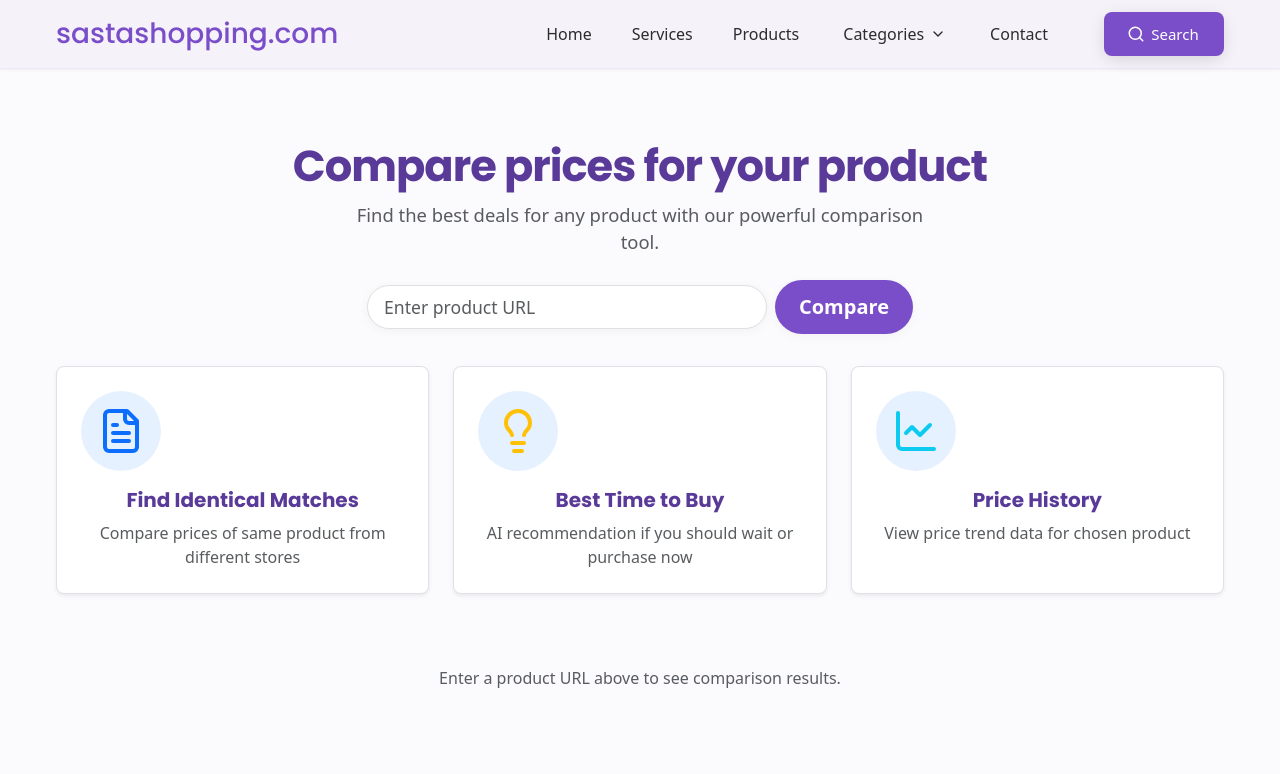
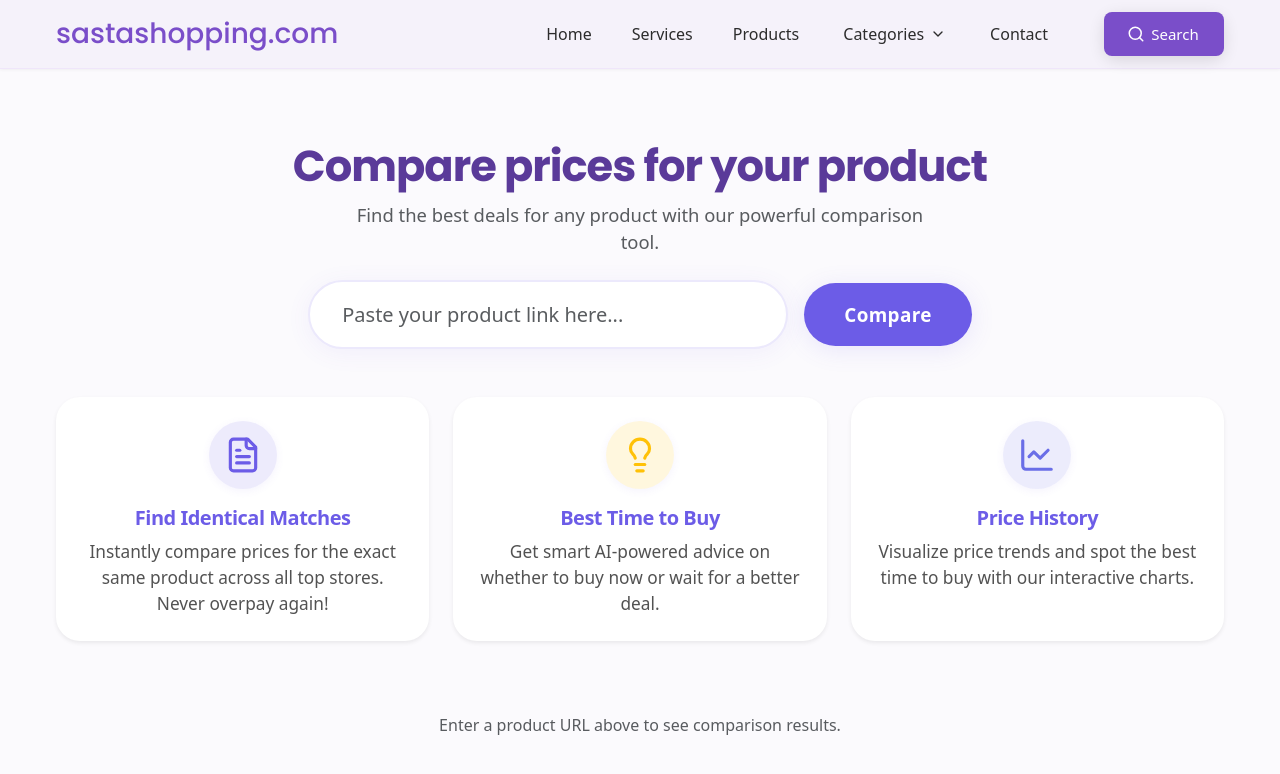
Before and after one commit to shiveshhcodes/sastashopping.com, a React (Vite) app: page /compare-prices in a window 1280 px wide. Shown: the top 774 px of the page. Built offline with nearby package versions, Linux system fonts and the light colour scheme.

Commit message:
improvements

```diff
--- a/src/pages/PriceComparison/components/AIRecommendation.css
+++ b/src/pages/PriceComparison/components/AIRecommendation.css
@@ -54,6 +54,10 @@
   color: #fff;
   box-shadow: 0 4px 18px rgba(108, 92, 231, 0.13);
 }
+.ai-recommendation-btn:hover svg, .ai-recommendation-btn:focus svg {
+  color: #fff !important;
+  transition: color 0.18s;
+}
 .ai-spin {
   animation: ai-spin 1s linear infinite;
 }
--- a/src/pages/PriceComparison/components/PriceComparisonFilters.jsx
+++ b/src/pages/PriceComparison/components/PriceComparisonFilters.jsx
@@ -6,37 +6,37 @@ function PriceComparisonFilters() {
   return (
     <div className="row gx-4 gy-4 mb-5 pb-4">
       <div className="col-12 col-md-4">
-        <div className="price-comparison-feature-box border rounded-3 shadow-sm p-4 text-center h-100 transition-shadow">
-          <div className="icon-wrapper mb-3">
-            <FileText size={48} className="text-primary" />
+        <div className="feature-card price-comparison-feature-box border-0 shadow-sm p-4 text-center h-100 transition-shadow">
+          <div className="feature-icon mb-3" style={{ background: 'rgba(108,92,231,0.12)' }}>
+            <FileText size={38} style={{ color: '#6c5ce7' }} />
           </div>
-          <h5 className="fw-bold mb-2">Find Identical Matches</h5>
-          <p className="text-muted mb-0">
-            Compare prices of same product from different stores
+          <h5 className="feature-title mb-2">Find Identical Matches</h5>
+          <p className="feature-desc mb-0">
+            Instantly compare prices for the exact same product across all top stores. Never overpay again!
           </p>
         </div>
       </div>
 
       <div className="col-12 col-md-4">
-        <div className="price-comparison-feature-box border rounded-3 shadow-sm p-4 text-center h-100 transition-shadow">
-          <div className="icon-wrapper mb-3">
-            <Lightbulb size={48} className="text-warning" />
+        <div className="feature-card price-comparison-feature-box border-0 shadow-sm p-4 text-center h-100 transition-shadow">
+          <div className="feature-icon mb-3" style={{ background: 'rgba(255,193,7,0.13)' }}>
+            <Lightbulb size={38} style={{ color: '#ffc107' }} />
           </div>
-          <h5 className="fw-bold mb-2">Best Time to Buy</h5>
-          <p className="text-muted mb-0">
-            AI recommendation if you should wait or purchase now
+          <h5 className="feature-title mb-2">Best Time to Buy</h5>
+          <p className="feature-desc mb-0">
+            Get smart AI-powered advice on whether to buy now or wait for a better deal.
           </p>
         </div>
       </div>
 
       <div className="col-12 col-md-4">
-        <div className="price-comparison-feature-box border rounded-3 shadow-sm p-4 text-center h-100 transition-shadow">
-          <div className="icon-wrapper mb-3">
-            <LineChart size={48} className="text-info" />
+        <div className="feature-card price-comparison-feature-box border-0 shadow-sm p-4 text-center h-100 transition-shadow">
+          <div className="feature-icon mb-3" style={{ background: 'rgba(106,110,231,0.13)' }}>
+            <LineChart size={38} style={{ color: '#6a6ee7' }} />
           </div>
-          <h5 className="fw-bold mb-2">Price History</h5>
-          <p className="text-muted mb-0">
-            View price trend data for chosen product
+          <h5 className="feature-title mb-2">Price History</h5>
+          <p className="feature-desc mb-0">
+            Visualize price trends and spot the best time to buy with our interactive charts.
           </p>
         </div>
       </div>
--- a/src/pages/PriceComparison/components/PriceComparisonHeader.jsx
+++ b/src/pages/PriceComparison/components/PriceComparisonHeader.jsx
@@ -9,20 +9,21 @@ function PriceComparisonHeader({ productUrl, setProductUrl, handleCompareClick,
         <p className="lead text-muted mx-auto mb-4 compare-subtitle" style={{ maxWidth: '600px' }}>
           Find the best deals for any product with our powerful comparison tool.
         </p>
-        <form className="d-flex justify-content-center align-items-center gap-2 flex-wrap" onSubmit={e => { e.preventDefault(); handleCompareClick(); }}>
+        <form className="compare-bar d-flex justify-content-center align-items-center gap-3 flex-wrap mb-3" onSubmit={e => { e.preventDefault(); handleCompareClick(); }}>
           <input
             type="text"
-            className="form-control form-control-lg rounded-pill input-shadow compare-input"
-            placeholder="Enter product URL"
+            className="compare-bar-input form-control form-control-lg"
+            placeholder="Paste your product link here..."
             aria-label="Enter product URL"
             value={productUrl}
             onChange={(e) => setProductUrl(e.target.value)}
-            style={{ maxWidth: 400 }}
+            style={{ maxWidth: 480, fontSize: '1.25rem', fontWeight: 500, borderRadius: '2.5rem', boxShadow: '0 4px 24px rgba(108,92,231,0.07)', border: '2.5px solid #ece9fc', padding: '1.1rem 2rem', fontFamily: 'inherit', transition: 'box-shadow 0.2s, border 0.2s' }}
           />
           <button
-            className="btn btn-lg rounded-pill compare-btn"
+            className="compare-bar-btn btn btn-lg"
             type="submit"
             disabled={loading}
+            style={{ borderRadius: '2.5rem', background: '#6c5ce7', color: '#fff', fontWeight: 700, fontSize: '1.18rem', padding: '1.1rem 2.5rem', boxShadow: '0 4px 24px rgba(108,92,231,0.13)', border: 'none', fontFamily: 'inherit', letterSpacing: '0.02em', transition: 'background 0.18s, box-shadow 0.18s' }}
           >
             {loading ? 'Comparing...' : 'Compare'}
           </button>
--- a/src/pages/PriceComparison/components/PriceHistoryChart.jsx
+++ b/src/pages/PriceComparison/components/PriceHistoryChart.jsx
@@ -1,23 +1,33 @@
 import React, { useMemo } from 'react';
-import { LineChart, Line, XAxis, YAxis, CartesianGrid, Tooltip, ResponsiveContainer, ReferenceDot } from 'recharts';
+import { LineChart, Line, XAxis, YAxis, CartesianGrid, Tooltip, ResponsiveContainer, ReferenceDot, LabelList } from 'recharts';
 
 const COLORS = {
   line: '#6a6ee7',
   optimal: '#38cb89',
   dot: '#6a6ee7',
+  bestTime: '#6c5ce7',
 };
 
-const MONTHS = ['Aug', 'Sep', 'Oct', 'Nov', 'Dec', 'Jan', 'Feb', 'Mar', 'April'];
+function getRecentMonths(num = 7) {
+  const monthsShort = ['Jan', 'Feb', 'Mar', 'Apr', 'May', 'Jun', 'Jul', 'Aug', 'Sep', 'Oct', 'Nov', 'Dec'];
+  const now = new Date();
+  let idx = now.getMonth();
+  let year = now.getFullYear();
+  const arr = [];
+  for (let i = num - 1; i >= 0; i--) {
+    let d = new Date(year, idx - i, 1);
+    arr.push(monthsShort[d.getMonth()]);
+  }
+  return arr;
+}
 
-function generateRandomChartData() {
-  // Generate a random walk for price data
+function generateRandomChartData(months) {
   let price = Math.floor(Math.random() * 60) + 450; // Start between 450-510
   const data = [];
-  for (let i = 0; i < MONTHS.length; i++) {
-    // Randomly go up or down
+  for (let i = 0; i < months.length; i++) {
     const change = Math.floor(Math.random() * 60) - 20; // -20 to +40
     price = Math.max(440, Math.min(600, price + change));
-    data.push({ month: MONTHS[i], price });
+    data.push({ month: months[i], price });
   }
   return data;
 }
@@ -28,14 +38,31 @@ function findOptimalPoints(data) {
   return data.filter(d => d.price === minPrice);
 }
 
+function findBestTimePoints(data) {
+  if (!data || data.length < 3) return [];
+  const bestTimes = [];
+  for (let i = 1; i < data.length - 1; i++) {
+    if (data[i].price < data[i - 1].price && data[i].price < data[i + 1].price) {
+      bestTimes.push(data[i]);
+    }
+  }
+  return bestTimes;
+}
+
 function PriceHistoryChart() {
-  // Generate new random data on each mount
-  const data = useMemo(() => generateRandomChartData(), []);
+  const months = useMemo(() => getRecentMonths(7), []);
+  const data = useMemo(() => generateRandomChartData(months), [months]);
   const optimalPoints = findOptimalPoints(data);
+  const bestTimePoints = findBestTimePoints(data);
+
+  // Helper to avoid label overlap: only show one label per dot type per month
+  const labelOffset = -18;
+  const labelOffsetBestTime = -36;
+
   return (
     <div className="price-history-chart-container">
       <ResponsiveContainer width="100%" height={320}>
-        <LineChart data={data} margin={{ top: 24, right: 32, left: 8, bottom: 8 }}>
+        <LineChart data={data} margin={{ top: 32, right: 32, left: 8, bottom: 8 }}>
           <CartesianGrid strokeDasharray="3 3" stroke="#e9ecef" />
           <XAxis dataKey="month" tick={{ fontSize: 14, fill: '#888' }} />
           <YAxis tick={{ fontSize: 14, fill: '#888' }} domain={['auto', 'auto']} />
@@ -52,7 +79,7 @@ function PriceHistoryChart() {
           />
           {optimalPoints.map((point, idx) => (
             <ReferenceDot
-              key={idx}
+              key={"best-" + idx}
               x={point.month}
               y={point.price}
               r={11}
@@ -60,7 +87,20 @@ function PriceHistoryChart() {
               stroke="#fff"
               strokeWidth={3}
               isFront
-              label={{ value: 'Best', position: 'top', fill: COLORS.optimal, fontWeight: 700, fontSize: 14 }}
+              label={{ value: 'Best', position: 'top', fill: COLORS.optimal, fontWeight: 700, fontSize: 14, offset: labelOffset }}
+            />
+          ))}
+          {bestTimePoints.map((point, idx) => (
+            <ReferenceDot
+              key={"besttime-" + idx}
+              x={point.month}
+              y={point.price}
+              r={10}
+              fill={COLORS.bestTime}
+              stroke="#fff"
+              strokeWidth={3}
+              isFront
+              label={{ value: 'Best Time', position: 'top', fill: COLORS.bestTime, fontWeight: 700, fontSize: 13, offset: labelOffsetBestTime }}
             />
           ))}
         </LineChart>
--- a/src/pages/PriceComparison/styles/PriceComparisonStyles.css
+++ b/src/pages/PriceComparison/styles/PriceComparisonStyles.css
@@ -273,3 +273,86 @@
     min-height: 90px;
   }
 }
+
+/* --- Compare Bar Styles --- */
+.compare-bar {
+  margin-bottom: 2.2rem;
+}
+.compare-bar-input {
+  font-family: inherit;
+  font-size: 1.25rem;
+  font-weight: 500;
+  border-radius: 2.5rem;
+  box-shadow: 0 4px 24px rgba(108,92,231,0.07);
+  border: 2.5px solid #ece9fc;
+  padding: 1.1rem 2rem;
+  transition: box-shadow 0.2s, border 0.2s;
+  background: #fff;
+  color: #2d3436;
+}
+.compare-bar-input:focus {
+  border: 2.5px solid #6c5ce7;
+  box-shadow: 0 6px 32px rgba(108,92,231,0.13);
+  outline: none;
+}
+.compare-bar-btn {
+  border-radius: 2.5rem;
+  background: #6c5ce7;
+  color: #fff;
+  font-weight: 700;
+  font-size: 1.18rem;
+  padding: 1.1rem 2.5rem;
+  box-shadow: 0 4px 24px rgba(108,92,231,0.13);
+  border: none;
+  font-family: inherit;
+  letter-spacing: 0.02em;
+  transition: background 0.18s, box-shadow 0.18s;
+}
+.compare-bar-btn:hover, .compare-bar-btn:focus {
+  background: #4b3bbd;
+  box-shadow: 0 8px 32px rgba(108,92,231,0.18);
+  color: #fff;
+}
+
+/* --- Feature Card Styles --- */
+.feature-card {
+  background: #fff;
+  border-radius: 1.5rem;
+  box-shadow: 0 2px 16px rgba(108,92,231,0.07);
+  border: none;
+  transition: transform 0.18s, box-shadow 0.18s;
+  cursor: pointer;
+  font-family: inherit;
+  position: relative;
+  overflow: hidden;
+}
+.feature-card:hover {
+  transform: translateY(-6px) scale(1.025);
+  box-shadow: 0 8px 32px rgba(108,92,231,0.13);
+}
+.feature-icon {
+  width: 68px;
+  height: 68px;
+  border-radius: 50%;
+  display: flex;
+  align-items: center;
+  justify-content: center;
+  margin: 0 auto 1rem auto;
+  font-size: 2.1rem;
+  box-shadow: 0 2px 8px rgba(108,92,231,0.07);
+}
+.feature-title {
+  font-size: 1.25rem;
+  font-weight: 800;
+  color: #6c5ce7;
+  font-family: inherit;
+  letter-spacing: -0.5px;
+}
+.feature-desc {
+  font-size: 1.08rem;
+  color: #444;
+  font-family: inherit;
+  font-weight: 500;
+  opacity: 0.92;
+  margin-top: 0.2rem;
+}
```
Also changed, not shown: src/pages/PriceComparison/components/AIRecommendation.jsx (+18 -3 lines).
